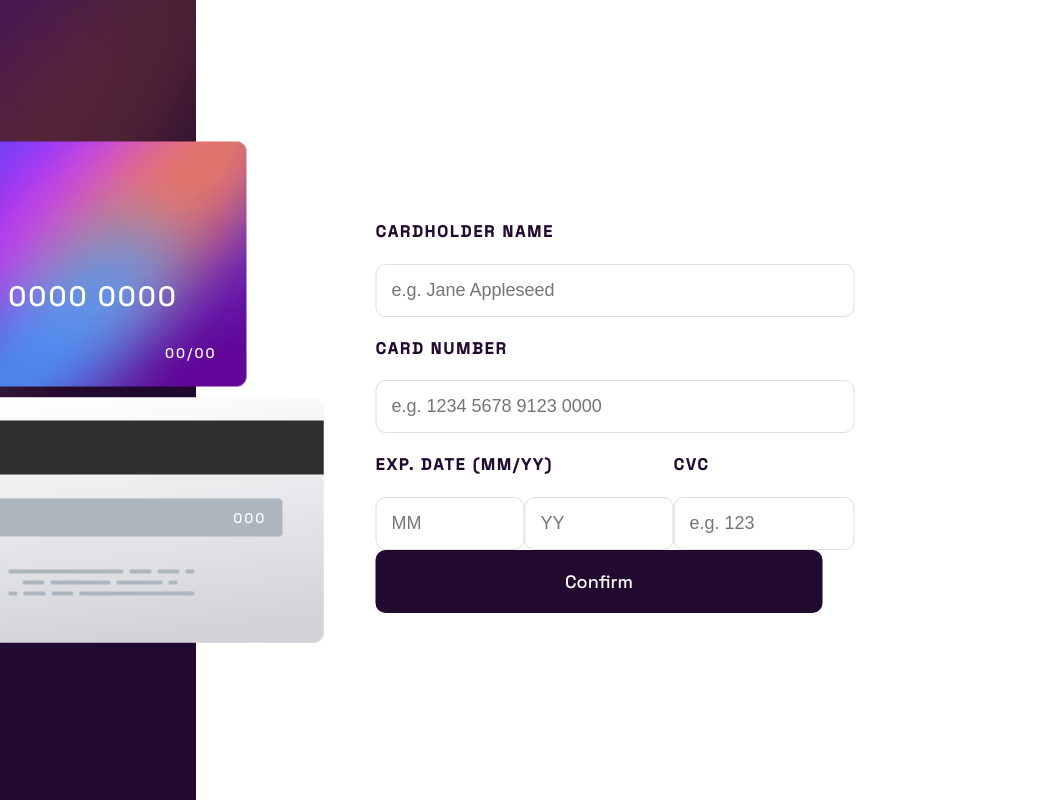
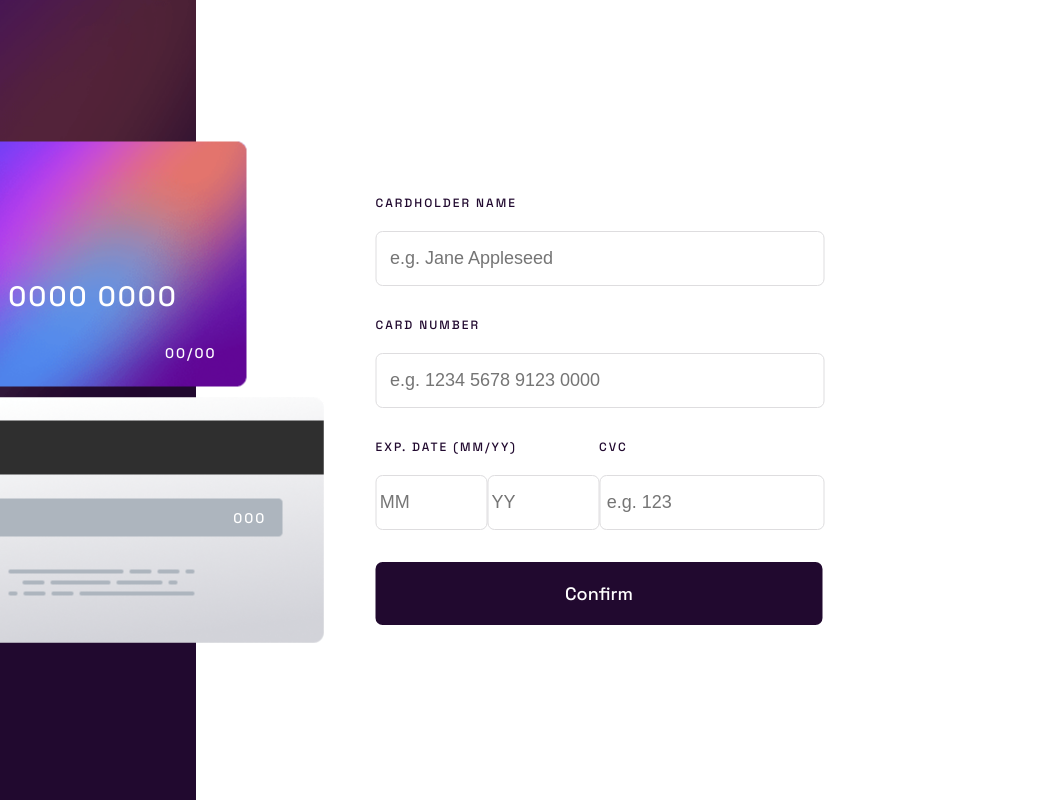
Before and after one commit to AxxDeRotation/Interactive-card-details-form, a plain HTML site: page index.html in a window 1280 px wide. Shown: the full height of the page, 233-1280 px from the left. Drawn offline with Linux system fonts and the light colour scheme.

Commit message:
Placed and resized most of the form elements

```diff
--- a/app.css
+++ b/app.css
@@ -85,31 +85,55 @@ form {
     justify-content: space-between;
     align-items: center;
     width: 447px;
-    height: 400px;
+    height: 450px;
     color: var(--very-dark-violet);
     text-transform: uppercase;
     font-size: 18px;
 }
 
+form div {
+    width: 100%;
+    height: 40%;
+}
+
 h4 {
-    font-size: 16px;
+    font-size: 12px;
+    font-weight: 500;
+    margin: 20px 0px;
+    width: 100%;
 }
 
 input {
     width: 100%;
-    padding: 15px;
+    height: 53px;
     border: var(--light-grayish-violet) 1px solid;
-    border-radius: 10px;
+    border-radius: 7px;
     font-size: 18px;
     color: var(--light-grayish-violet);
+    padding: 0px;
+}
+
+input:active {
+    border: linear-gradient(to left, hsl(249, 99%, 64%), (278, 94%, 30%)) 1px solid;
+}
+
+::placeholder {
+    position: relative;
+    left: 3%;
 }
 
 .bottom-flex {
     display: flex;
+    width: 100%;
+}
+
+.bottom-flex div {
+    width: 100%;
 }
 
 .bottom-input-flex {
     display: flex;
+    width: 100%;
 }
 
 button {
@@ -120,7 +144,15 @@ button {
     padding: 20px;
     font-family: "Space Grotesk";
     font-size: 18px;
-    border-radius: 10px;
+    border-radius: 7px;
+}
+
+button:hover {
+    cursor: pointer;
+}
+
+.error {
+    height: 30px;
 }
 
 .completed {
```
